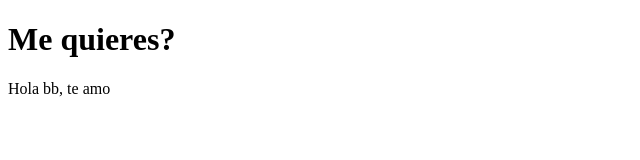
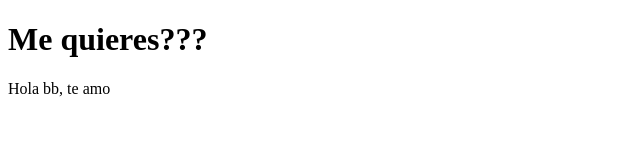
Before and after one commit to WendySanchezValdivia/prueba, a plain HTML site: page index.html in a window 1280 px wide. Shown: the full height of the page, 0-640 px from the left. Drawn offline with Linux system fonts and the light colour scheme.

Commit message:
add title

```diff
--- a/index.html
+++ b/index.html
@@ -8,7 +8,7 @@
 </head>
 
 <body>
-    <h1>Me quieres?</h1>
+    <h1>Me quieres???</h1>
     <p>Hola bb, te amo</p>
 </body>
 
```
